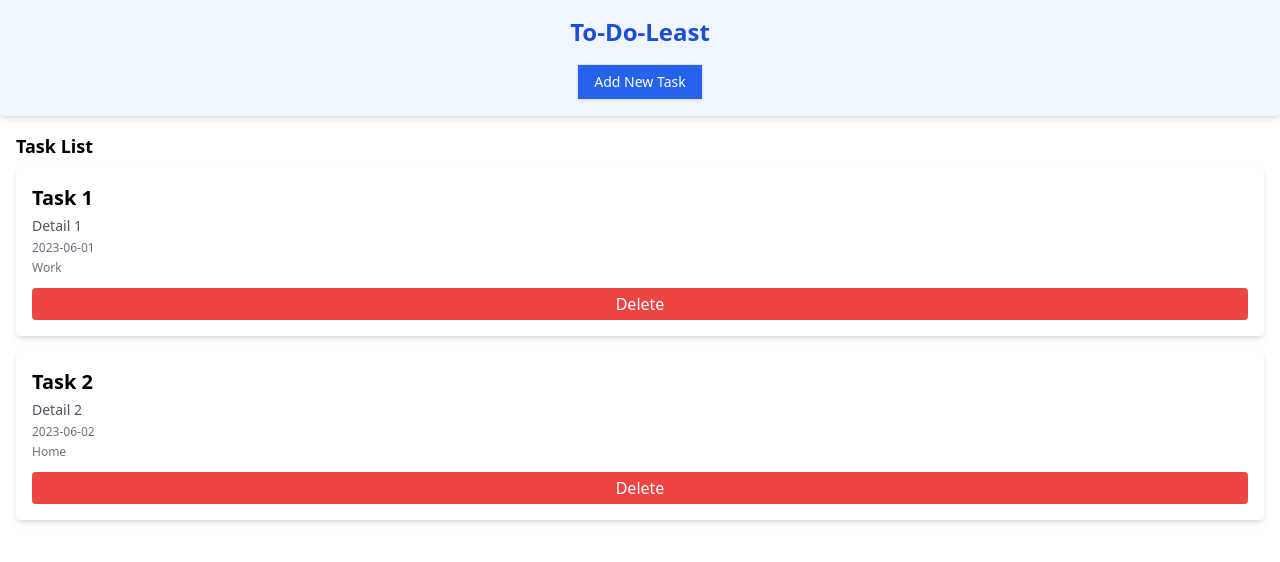
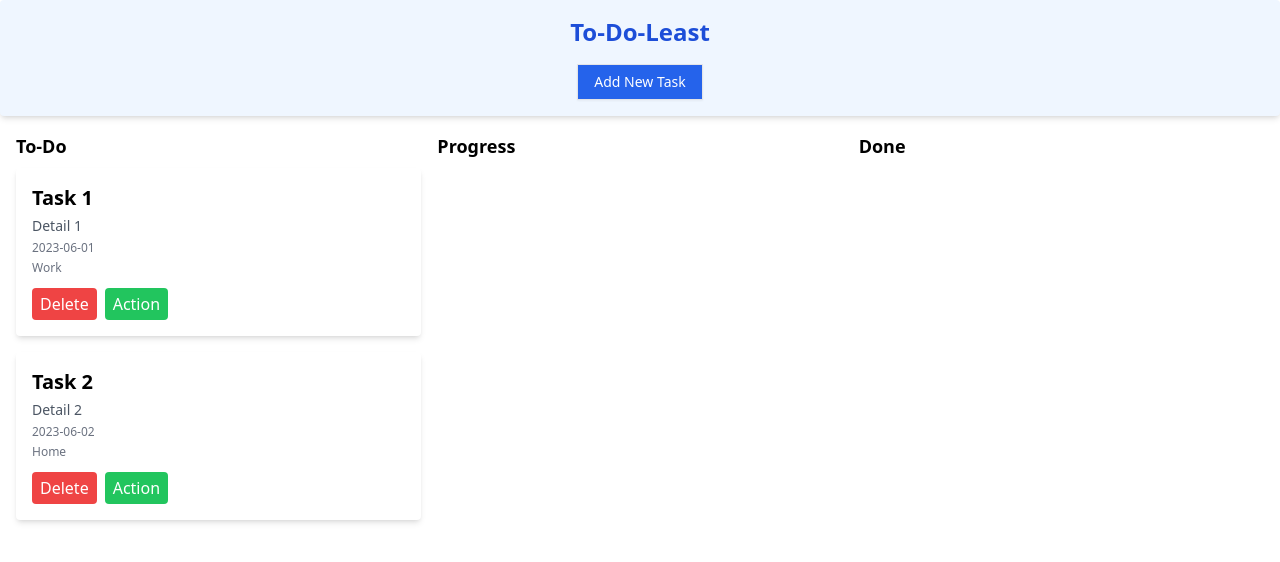
Before and after one commit to kakarifki/To-do-least, a React (Vite) app: page / in a window 1280 px wide. Shown: the top 562 px of the page. Built offline with nearby package versions, Linux system fonts and the light colour scheme.

Commit message:
feat: new layout on task list

```diff
--- a/src/App.tsx
+++ b/src/App.tsx
@@ -2,9 +2,15 @@ import { useState } from 'react';
 import TaskList from './components/list-tasks';
 import TopBar from './components/top-bar';
 import { initialTasks } from './data/initialTasks';
+import { Task } from './data/initialTasks';
+import { useNavigate } from 'react-router-dom';
 
 function App() {
-  const [tasks, setTasks] = useState(initialTasks);
+  const [tasks, setTasks] = useState<Task[]>(() => {
+    const storedTasks = localStorage.getItem('tasks');
+    return storedTasks ? JSON.parse(storedTasks) : initialTasks;
+  });
+  const navigate = useNavigate();
 
   const addTask = (nameTodo: string, details: string, dueDate: string, category: string) => {
     const newTask = {
@@ -13,18 +19,34 @@ function App() {
       details,
       dueDate,
       category,
+      status: 'todo' as 'todo' | 'progress' | 'done',
     };
-    setTasks((prevTasks) => [...prevTasks, newTask]);
+    setTasks(prevTasks => [...prevTasks, newTask]);
+    localStorage.setItem('tasks', JSON.stringify([...tasks, newTask]));
   };
 
   const deleteTask = (id: string) => {
-    setTasks((prevTasks) => prevTasks.filter((task) => task.id !== id));
+    const updatedTasks = tasks.filter(task => task.id !== id);
+    setTasks(updatedTasks);
+    localStorage.setItem('tasks', JSON.stringify(updatedTasks));
+  };
+
+  const handleEditTaskStatus = (id: string, status: 'todo' | 'progress' | 'done') => {
+    const updatedTasks = tasks.map(task =>
+      task.id === id ? { ...task, status } : task
+    );
+    setTasks(updatedTasks);
+    localStorage.setItem('tasks', JSON.stringify(updatedTasks));
+  };
+
+  const handleTaskClick = (task: Task) => {
+    navigate(`/task-detail/${task.id}`);
   };
 
   return (
     <div className="App">
-      <TopBar  addTask={addTask} />
-      <TaskList tasks={tasks} deleteTask={deleteTask} />
+      <TopBar addTask={addTask} />
+      <TaskList tasks={tasks} deleteTask={deleteTask} handleEditTaskStatus={handleEditTaskStatus} onTaskClick={handleTaskClick} />
     </div>
   );
 }
--- a/src/components/item-task/index.tsx
+++ b/src/components/item-task/index.tsx
@@ -1,29 +1,60 @@
+// import { useNavigate } from 'react-router-dom';
+
 interface Task {
   id: string;
   nameTodo: string;
   details: string;
   dueDate: string;
   category: string;
+  status: 'todo' | 'progress' | 'done';
 }
 
 interface ItemTaskProps {
   task: Task;
   deleteTask: (id: string) => void;
+  handleEditTaskStatus: (id: string, status: 'todo' | 'progress' | 'done') => void;
+  onTaskClick: (task: Task) => void;
 }
 
-const ItemTask = ({ task, deleteTask }: ItemTaskProps) => {
+const ItemTask = ({ task, deleteTask, handleEditTaskStatus, onTaskClick }: ItemTaskProps) => {
+  const handleClick = () => {
+    onTaskClick(task);
+  };
+
+  const getNextStatus = () => {
+    switch (task.status) {
+      case 'todo': return 'progress';
+      case 'progress': return 'done';
+      default: return 'todo';
+    }
+  };
+
   return (
-    <div className="bg-white p-4 rounded shadow-md flex flex-col gap-1">
+    <div className="bg-white p-4 rounded shadow-md flex flex-col gap-1 cursor-pointer" onClick={handleClick}>
       <h3 className="text-xl font-semibold">{task.nameTodo}</h3>
       <p className="text-sm text-gray-600">{task.details}</p>
       <p className="text-xs text-gray-500">{task.dueDate}</p>
       <p className="text-xs text-gray-500">{task.category}</p>
-      <button
-        className="mt-2 bg-red-500 text-white py-1 px-2 rounded"
-        onClick={() => deleteTask(task.id)}
-      >
-        Delete
-      </button>
+      <div className="mt-2 flex space-x-2">
+        <button
+          className="bg-red-500 text-white py-1 px-2 rounded"
+          onClick={e => {
+            e.stopPropagation();
+            deleteTask(task.id);
+          }}
+        >
+          Delete
+        </button>
+        <button
+          className="bg-green-500 text-white py-1 px-2 rounded"
+          onClick={e => {
+            e.stopPropagation();
+            handleEditTaskStatus(task.id, getNextStatus());
+          }}
+        >
+          Action
+        </button>
+      </div>
     </div>
   );
 };
--- a/src/components/list-tasks/index.tsx
+++ b/src/components/list-tasks/index.tsx
@@ -6,21 +6,46 @@ interface Task {
   details: string;
   dueDate: string;
   category: string;
+  status: 'todo' | 'progress' | 'done';
 }
 
 interface TaskListProps {
   tasks: Task[];
   deleteTask: (id: string) => void;
+  handleEditTaskStatus: (id: string, status: 'todo' | 'progress' | 'done') => void;
+  onTaskClick: (task: Task) => void;
 }
 
-const TaskList = ({ tasks, deleteTask }: TaskListProps) => {
+const TaskList = ({ tasks, deleteTask, handleEditTaskStatus, onTaskClick }: TaskListProps) => {
+  const todo = tasks.filter(task => task.status === 'todo');
+  const progress = tasks.filter(task => task.status === 'progress');
+  const done = tasks.filter(task => task.status === 'done');
+
   return (
-    <div className="container mx-auto p-4">
-      <h2 className="text-lg font-semibold mb-2">Task List</h2>
-      <div className="grid grid-cols-1 gap-4">
-        {tasks.map((task) => (
-          <ItemTask key={task.id} task={task} deleteTask={deleteTask} />
-        ))}
+    <div className="container mx-auto p-4 grid grid-cols-3 gap-4">
+      <div>
+        <h2 className="text-lg font-semibold mb-2">To-Do</h2>
+        <div className="grid grid-cols-1 gap-4">
+          {todo.map(task => (
+            <ItemTask key={task.id} task={task} deleteTask={deleteTask} handleEditTaskStatus={handleEditTaskStatus} onTaskClick={onTaskClick} />
+          ))}
+        </div>
+      </div>
+      <div>
+        <h2 className="text-lg font-semibold mb-2">Progress</h2>
+        <div className="grid grid-cols-1 gap-4">
+          {progress.map(task => (
+            <ItemTask key={task.id} task={task} deleteTask={deleteTask} handleEditTaskStatus={handleEditTaskStatus} onTaskClick={onTaskClick} />
+          ))}
+        </div>
+      </div>
+      <div>
+        <h2 className="text-lg font-semibold mb-2">Done</h2>
+        <div className="grid grid-cols-1 gap-4">
+          {done.map(task => (
+            <ItemTask key={task.id} task={task} deleteTask={deleteTask} handleEditTaskStatus={handleEditTaskStatus} onTaskClick={onTaskClick} />
+          ))}
+        </div>
       </div>
     </div>
   );
--- a/src/components/new-task/index.tsx
+++ b/src/components/new-task/index.tsx
@@ -25,7 +25,6 @@ const NewTask = ({ addTask }: NewTaskProps) => {
     reset();
   };
 
-  console.log('errors', errors);
 
   return (
     <div className="container mx-auto p-4">
--- a/src/components/top-bar/index.tsx
+++ b/src/components/top-bar/index.tsx
@@ -1,4 +1,3 @@
-// src/components/top-bar/index.tsx
 import { useState } from 'react';
 import Modal from 'react-modal';
 import NewTask from '../new-task';
--- /dev/null
+++ b/src/pages/task-detail.tsx
@@ -0,0 +1,63 @@
+import { useState, useEffect } from "react";
+import { useParams, useNavigate } from "react-router-dom";
+import { Task } from '../data/initialTasks';
+import { fetchTaskById } from "@/utils/fetch-data"; // Buat fungsi ini pada utils/fetch-data.ts
+import { Button } from '@/components/ui/button';
+
+interface TaskDetailProps {
+  deleteTask: (id: string) => void;
+  handleEditTaskStatus: (id: string, status: 'todo' | 'progress' | 'done') => void;
+}
+
+const TaskDetail = ({ deleteTask, handleEditTaskStatus }: TaskDetailProps) => {
+  const { id } = useParams<{ id: string }>();
+  const [task, setTask] = useState<Task | null>(null);
+  const navigate = useNavigate();
+
+  useEffect(() => {
+    if (id) {
+      const fetchedTask = fetchTaskById(id);
+      setTask(fetchedTask);
+    }
+  }, [id]);
+
+  const handleEditTask = (newStatus: 'todo' | 'progress' | 'done') => {
+    if (task) {
+      handleEditTaskStatus(task.id, newStatus);
+      navigate('/');
+    }
+  };
+
+  return (
+    task ? (
+      <div className="container mx-auto p-4">
+        <h2 className="text-2xl font-bold mb-4">{task.nameTodo}</h2>
+        <p className="text-lg mb-2">{task.details}</p>
+        <div className="flex mb-2">
+          <span className="font-semibold">Due Date:</span> <span>{task.dueDate}</span>
+        </div>
+        <div className="flex mb-2">
+          <span className="font-semibold">Category:</span> <span>{task.category}</span>
+        </div>
+        <div className="flex mb-2">
+          <span className="font-semibold">Status:</span> <span>{task.status}</span>
+        </div>
+        <div className="flex space-x-2">
+          <Button variant="outline" className="bg-blue-600 text-white" onClick={() => handleEditTask('progress')}>
+            Progress
+          </Button>
+          <Button variant="outline" className="bg-green-600 text-white" onClick={() => handleEditTask('done')}>
+            Done
+          </Button>
+          <Button variant="outline" className="bg-red-600 text-white" onClick={() => deleteTask(task.id)}>
+            Delete
+          </Button>
+        </div>
+      </div>
+    ) : (
+      <p>Loading...</p>
+    )
+  );
+};
+
+export default TaskDetail;
--- /dev/null
+++ b/src/utils/fetch-data.tsx
@@ -0,0 +1,14 @@
+import { Task } from '../data/initialTasks';
+
+export const fetchTaskById = (id: string): Task | null => {
+  const tasks = JSON.parse(localStorage.getItem('tasks') || '[]') as Task[];
+  return tasks.find(task => task.id === id) || null;
+};
+
+export const updateTask = (updatedTask: Task) => {
+  const tasks = JSON.parse(localStorage.getItem('tasks') || '[]') as Task[];
+  const updatedTasks = tasks.map(task =>
+    task.id === updatedTask.id ? updatedTask : task
+  );
+  localStorage.setItem('tasks', JSON.stringify(updatedTasks));
+};
```
